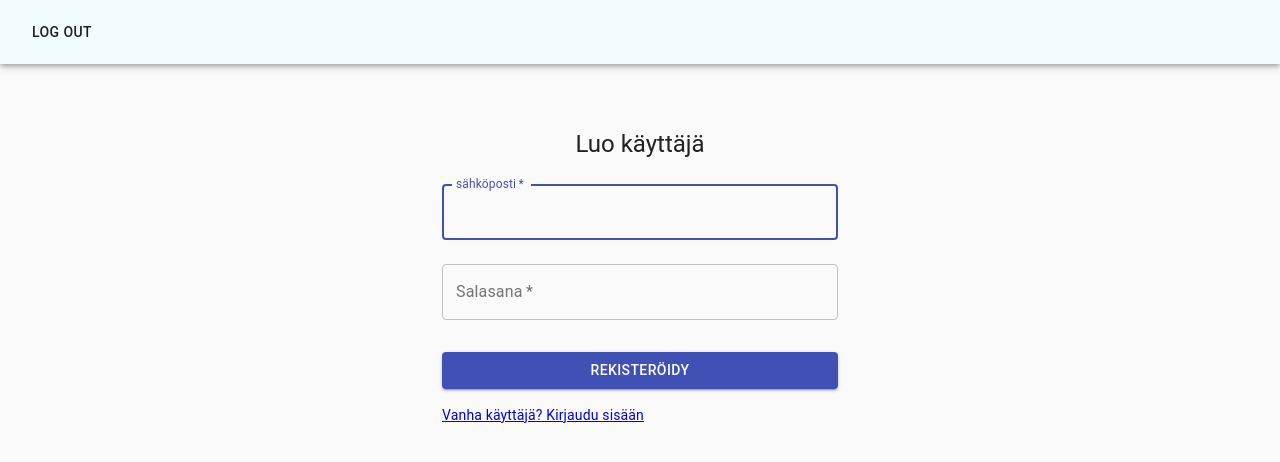
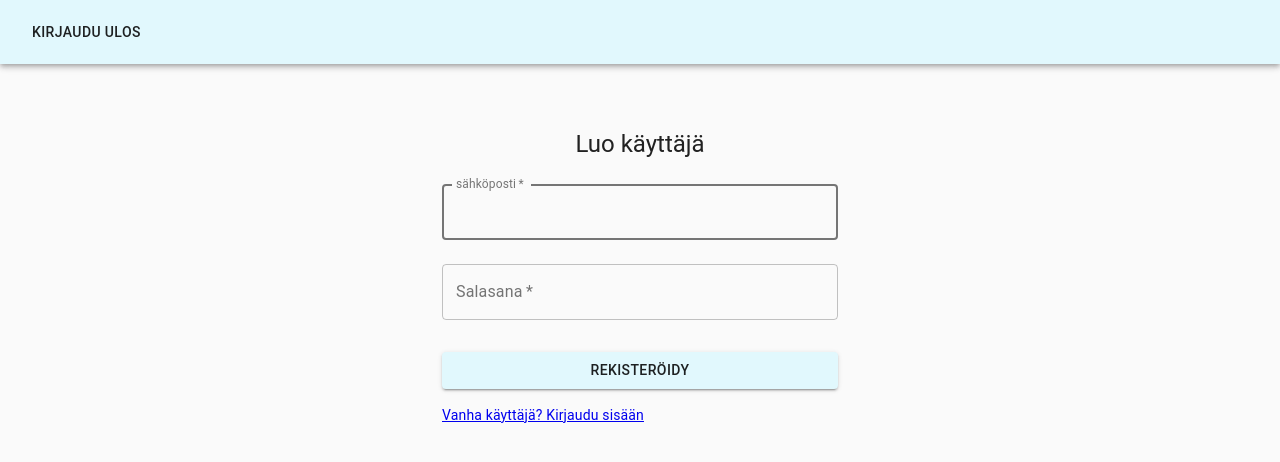
Before and after one commit to ssofiela/Painikepeli, a React (Create React App) app in the folder painikepeli/: page /register in a window 1280 px wide. Shown: the top 462 px of the page. Built offline with nearby package versions, Linux system fonts and the light colour scheme; no server answers.

Commit message:
Added primary color

```diff
--- a/painikepeli/src/App.js
+++ b/painikepeli/src/App.js
@@ -1,12 +1,18 @@
 import React from 'react';
 import {withFirebase} from "./Firebase";
 import AppRouter from './AppRouter'
+import {theme} from './components/utils/theme'
+import { createMuiTheme, makeStyles, ThemeProvider } from '@material-ui/core/styles';
 require('firebase/auth')
+
 
 class App extends React.Component {
     render() {
         return (
-            <AppWithRouter/>
+            <ThemeProvider theme={theme}>
+
+                <AppWithRouter/>
+            </ThemeProvider>
         );
     }
 }
--- a/painikepeli/src/AppRouter.js
+++ b/painikepeli/src/AppRouter.js
@@ -55,10 +55,9 @@ export default function AppRouter(props) {
         if(!userAuth) {
            value.push(
                 <Switch>
-                    <Route key='home' exact path='/' component={Login}/>
                     <Route key='login' exact path='/login' component={Login}/>
                     <Route key='register' exact path='/register' component={Register}/>
-                    <Redirect to="/" />
+                    <Redirect to="/login" />
                 </Switch>
                )
         } else {
--- a/painikepeli/src/components/HomePage.js
+++ b/painikepeli/src/components/HomePage.js
@@ -25,9 +25,12 @@ const HomePage = props => {
     const [disableButton, setDisabledButton] = useState(false);
     const [stepsToWin, setStepsToWin] = useState(10);
     const [win, setWin] = useState(0);
+    const [mobile, setMobile] = useState(false)
 
     useEffect(() => {
-        setIndicator(true)
+        props.firebase.auth.onAuthStateChanged(function(user) {
+            if(user) {
+                setIndicator(true);
                 const calculatePoints = async () => {
                     let points = await props.firebase
                         .users()
@@ -44,6 +47,10 @@ const HomePage = props => {
                     }
                 };
                 calculatePoints();
+                setMobile(window.innerWidth <= 500);
+            }
+        })
+
     }, []);
 
     // Parameter: global counter
@@ -76,6 +83,7 @@ const HomePage = props => {
 
 
     };
+
 
     return (
         <div>
--- a/painikepeli/src/components/SignInForm.js
+++ b/painikepeli/src/components/SignInForm.js
@@ -55,6 +55,7 @@ export default function Register(props) {
                     <TextField
                         variant="outlined"
                         margin="normal"
+                        primary
                         required
                         fullWidth
                         id="email"
@@ -68,6 +69,7 @@ export default function Register(props) {
                     <TextField
                         variant="outlined"
                         margin="normal"
+                        primary
                         required
                         fullWidth
                         name="password"
@@ -82,7 +84,7 @@ export default function Register(props) {
                     <Button
                         fullWidth
                         variant="contained"
-                        color="primary"
+                        style={{backgroundColor:'#e1f8fd'}} //#f1fcff
                         className={classes.submit}
                         onClick={ () => {
                             setError(false);
--- a/painikepeli/src/components/SignUpForm.js
+++ b/painikepeli/src/components/SignUpForm.js
@@ -18,11 +18,12 @@ const useStyles = makeStyles(theme => ({
     },
     avatar: {
         margin: theme.spacing(1),
-        backgroundColor: theme.palette.secondary.main,
+        backgroundColor: '#f1fcff'
     },
     form: {
         width: '100%', // Fix IE 11 issue.
         marginTop: theme.spacing(1),
+        color: '#f1fcff',
     },
     submit: {
         margin: theme.spacing(3, 0, 2),
@@ -86,6 +87,7 @@ export default function Register(props) {
                     <TextField
                         variant='outlined'
                         margin='normal'
+                        primary
                         required
                         fullWidth
                         id='email'
@@ -98,6 +100,7 @@ export default function Register(props) {
                     />
                     <TextField
                         variant='outlined'
+                        primary
                         margin='normal'
                         required
                         fullWidth
@@ -113,7 +116,7 @@ export default function Register(props) {
                     <Button
                         fullWidth
                         variant='contained'
-                        color='primary'
+                        style={{backgroundColor:'#e1f8fd'}}
                         className={classes.submit}
                         onClick={ async () => {
                             checkEmail();
--- a/painikepeli/src/components/TopBar.js
+++ b/painikepeli/src/components/TopBar.js
@@ -16,7 +16,7 @@ export default function ButtonAppBar(props) {
 
     return (
         <div className={classes.root}>
-            <AppBar position="static" style={{backgroundColor: '#f1fcff'}}>
+            <AppBar position="static" style={{backgroundColor: '#e1f8fd'}}>
                 <Toolbar>
                     <Grid item xs={2}>
                         <Button onClick={() => {
@@ -24,7 +24,7 @@ export default function ButtonAppBar(props) {
                                 props.history.push('/login')
                             });}
                         }>
-                            Log out
+                            Kirjaudu ulos
                         </Button>
                     </Grid>
                 </Toolbar>
--- /dev/null
+++ b/painikepeli/src/components/utils/theme.js
@@ -0,0 +1,12 @@
+import { createMuiTheme } from "@material-ui/core";
+
+export const theme = createMuiTheme({
+    palette: {
+        primary: {
+           main: '#757575'
+        }
+    },
+    secondary: {
+        main: "#cfedf2"
+    }
+});
```
Lines whose indentation alone changed are shown as unchanged.
